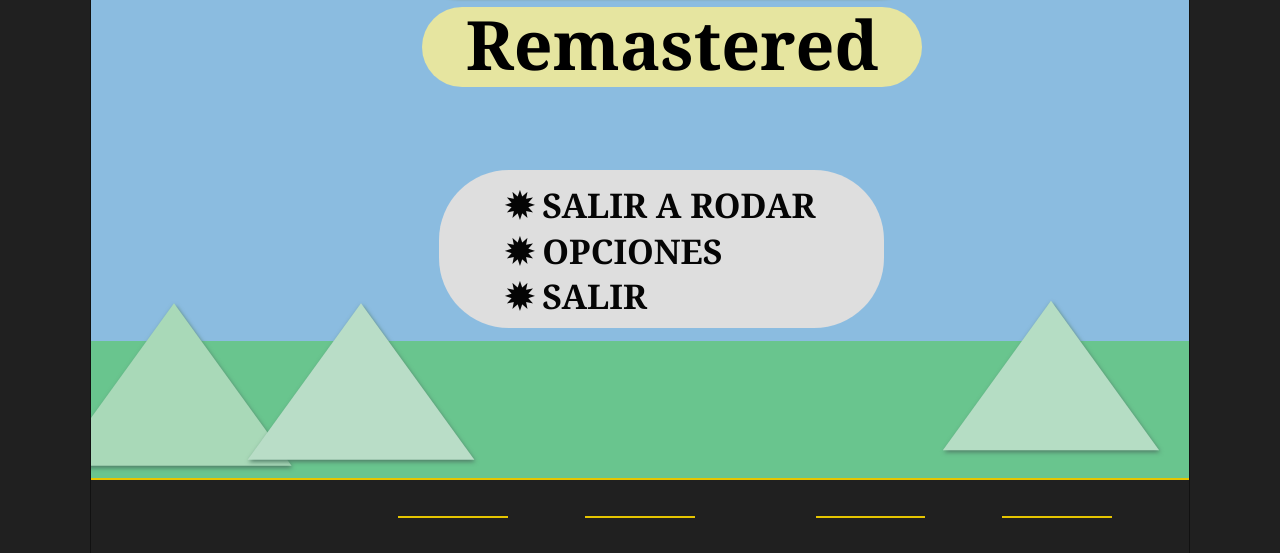
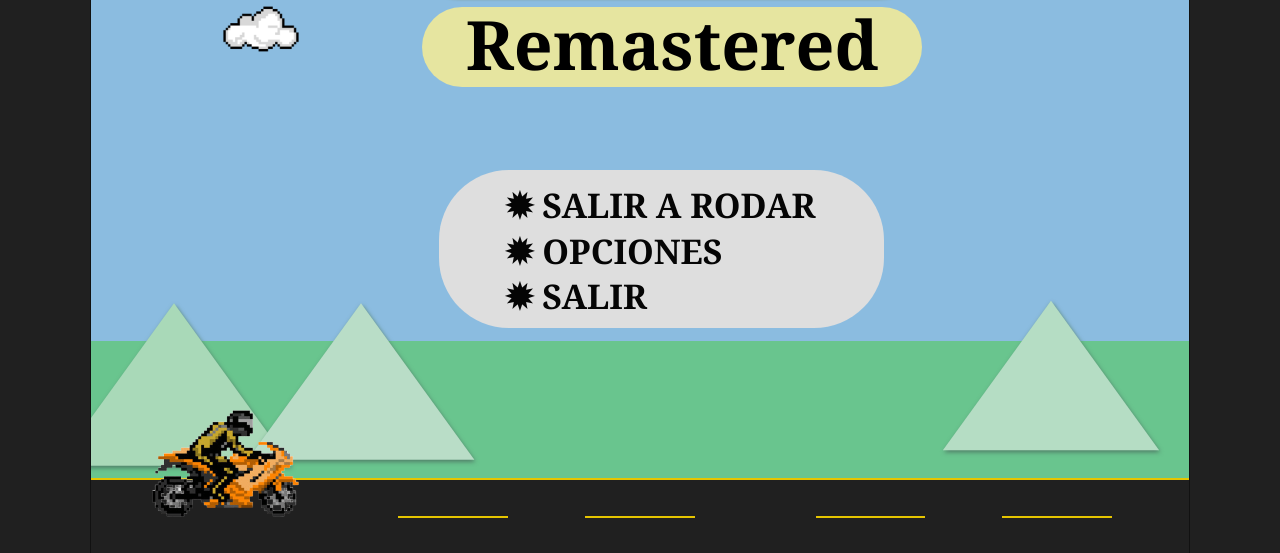
Before and after one commit to lynk09/motos_retro, a plain HTML site: page index.html in a window 1280 px wide. Shown: the part 315-868 px from the top of the page. Drawn offline with Linux system fonts and the light colour scheme.

Commit message:
borra images

```diff
--- a/index.html
+++ b/index.html
@@ -22,7 +22,7 @@
     </section>
 
    <div class="cloud cloud-left">
-      <img src="imagenes/pngtree-pixel-art-white-cloud-graphic-design-vector-png-image_16480393.png" alt="">
+      <img src="pngtree-pixel-art-white-cloud-graphic-design-vector-png-image_16480393.png" alt="">
    </div>
 
    <div class="cloud cloud-right">
@@ -41,7 +41,7 @@
       <a href="#" class="menu-button">✹ SALIR</a>
     </nav>
 
-    <div class="motorcycle" aria-hidden="true"><img src="imagenes/moto.png" alt=""></div>
+    <div class="motorcycle" aria-hidden="true"><img src="moto.png" alt=""></div>
 
     <div class="calle" aria-hidden="true">
       <span class="road-line line-one"></span>
```
